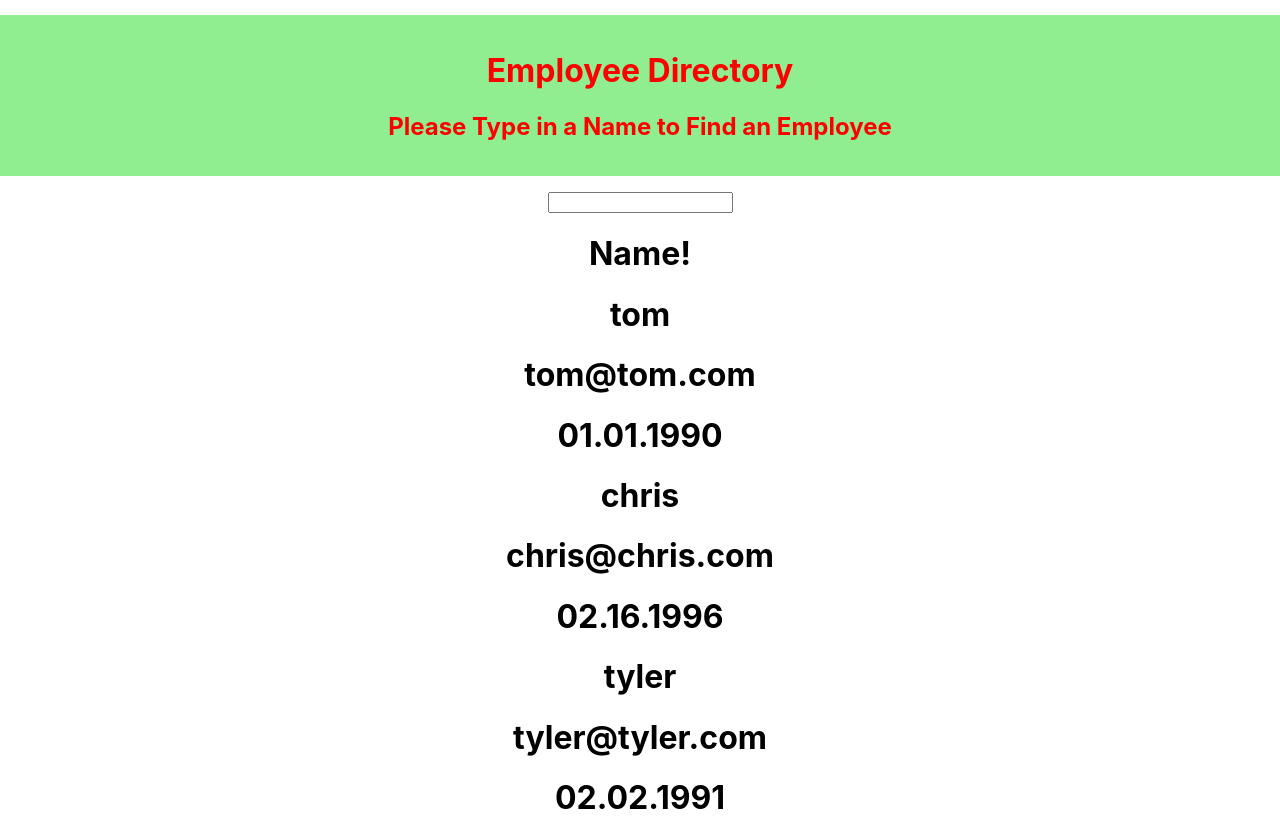
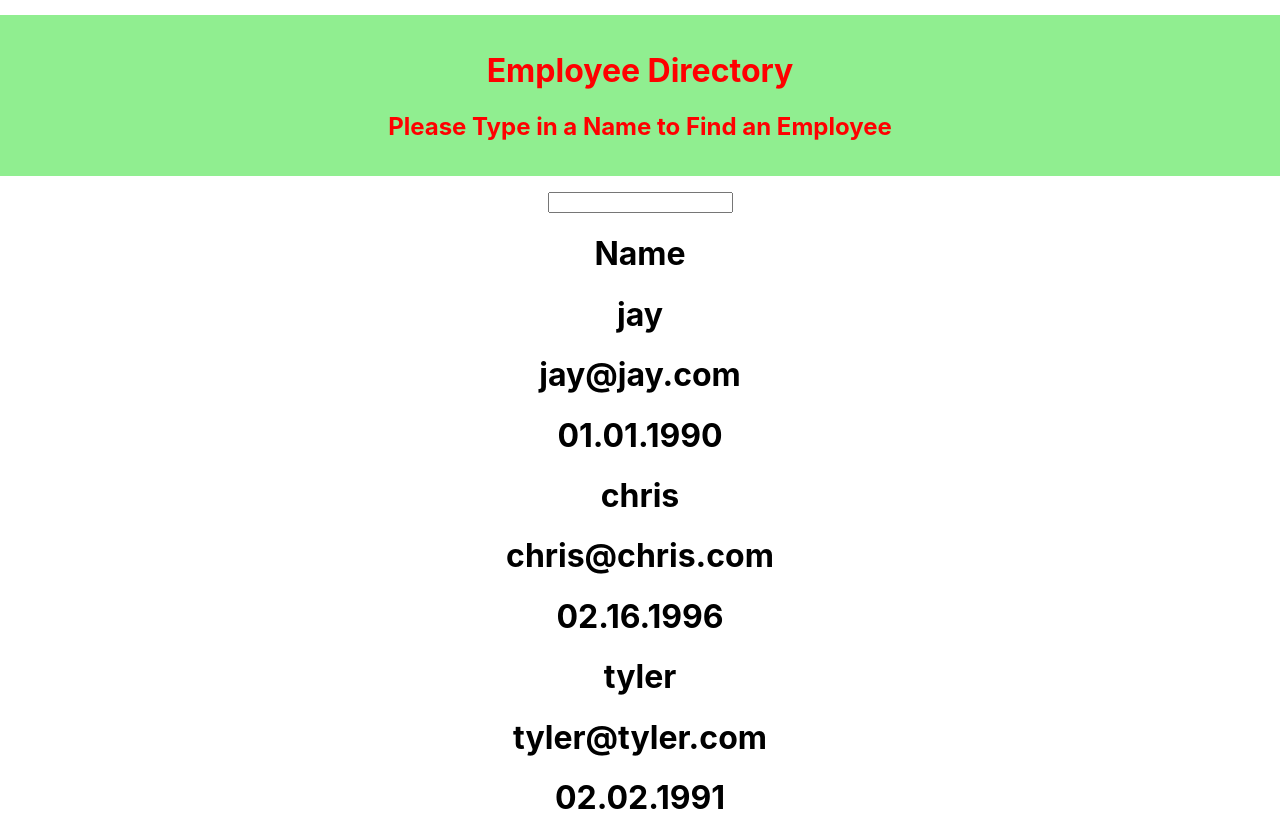
Before and after one commit to CKalama/React-Employee-Directory, a React (Create React App) app: page /home in a window 1280 px wide. Built offline with nearby package versions, Linux system fonts and the light colour scheme.

Commit message:
Added psuedocode and Body component

```diff
--- /dev/null
+++ b/src/components/Body.js
@@ -0,0 +1,31 @@
+import react, {useState} from "react"
+import HomePage from "../pages/HomePage";
+import App from "../App";
+
+function Body() {
+
+
+return (
+    <div className="App">
+
+
+
+    </div>
+
+
+
+
+);
+}
+
+
+
+
+
+
+
+
+
+
+
+export default Body;
--- a/src/pages/HomePage.js
+++ b/src/pages/HomePage.js
@@ -2,12 +2,13 @@ import '../App.css';
 //Impotant Import
 import react, {useState} from "react";
 import Header from "../components/Header";
+import Body from "../components/Body";
 
 
 function HomePage() {
 
   const [state, setState] = useState({
-    emps: [{name: 'tom', email: 'tom@tom.com', DOB:'01.01.1990'}, {name: 'chris', email: 'chris@chris.com', DOB:'02.16.1996'},{name: 'tyler', email: 'tyler@tyler.com', DOB:'02.02.1991'}],
+    emps: [{name: 'jay', email: 'jay@jay.com', DOB:'01.01.1990'}, {name: 'chris', email: 'chris@chris.com', DOB:'02.16.1996'},{name: 'tyler', email: 'tyler@tyler.com', DOB:'02.02.1991'}],
     filteredEmps: []
   })
 
@@ -18,19 +19,18 @@ function HomePage() {
 
     for (let i =0; i<state.emps.length; i++) {
       //console.log(state.emps[i].name)
+
+      //the event.target.value is waiting for the state.emps.name.substring(which is a JS function to wait for how many letters the user types into the search bar. Has a couple cool features that can limit what is being typed or displayed based on that function) If it is at the "length" of the value in the search bar, then it will push into the empty array newFiltered)
       if(event.target.value === state.emps[i].name.substring(0, event.target.value.length)){
         newFiltered.push(state.emps[i]);
       }
-
     }
 
-    console.log('new filtered ppeps to disply', newFiltered)
+    //console.log('new filtered ppeps to disply', newFiltered)
     //...state is taking a copy of the original state and then pushing what info. in this case it is filteredEmps with newFiltered.
+    //Once pushed into the new array, we want to update the state, we can do that with the '...' and pushing the filteredEmps array from the state into the array we created in the function
     setState({...state, filteredEmps: newFiltered})
   }
-
-
-
 
   console.log('STATE!!', state)
   var empsToDisplay = state.emps
@@ -44,12 +44,13 @@ function HomePage() {
   return (
     <div className="App">
       <Header />
+      <Body />
 
     <input onChange={handleSearch}></input>
 
+    <h1>Name</h1>
+
 {/* Map over array like a loop. */}
-
-      <h1> Name!</h1>
   {empsToDisplay.map((emp)=>{
 
     return(
```
Lines whose indentation alone changed are shown as unchanged.
